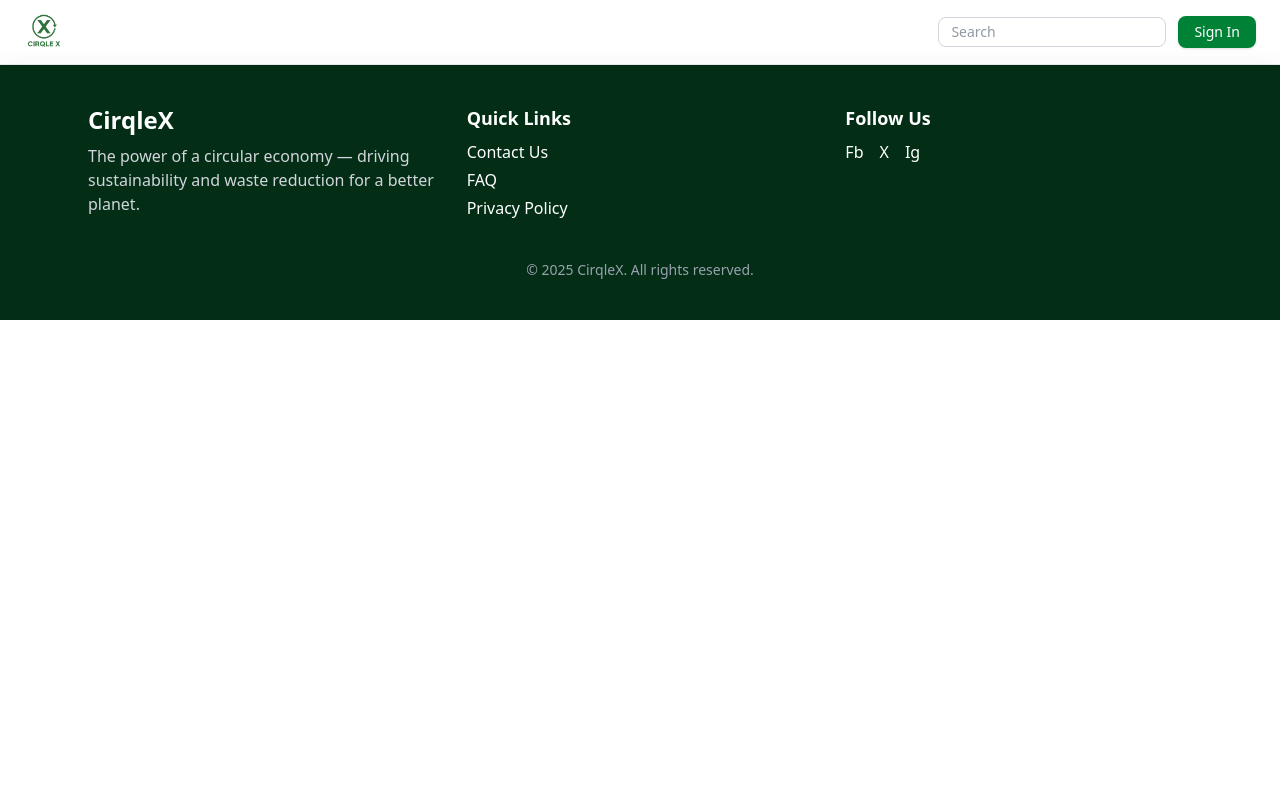
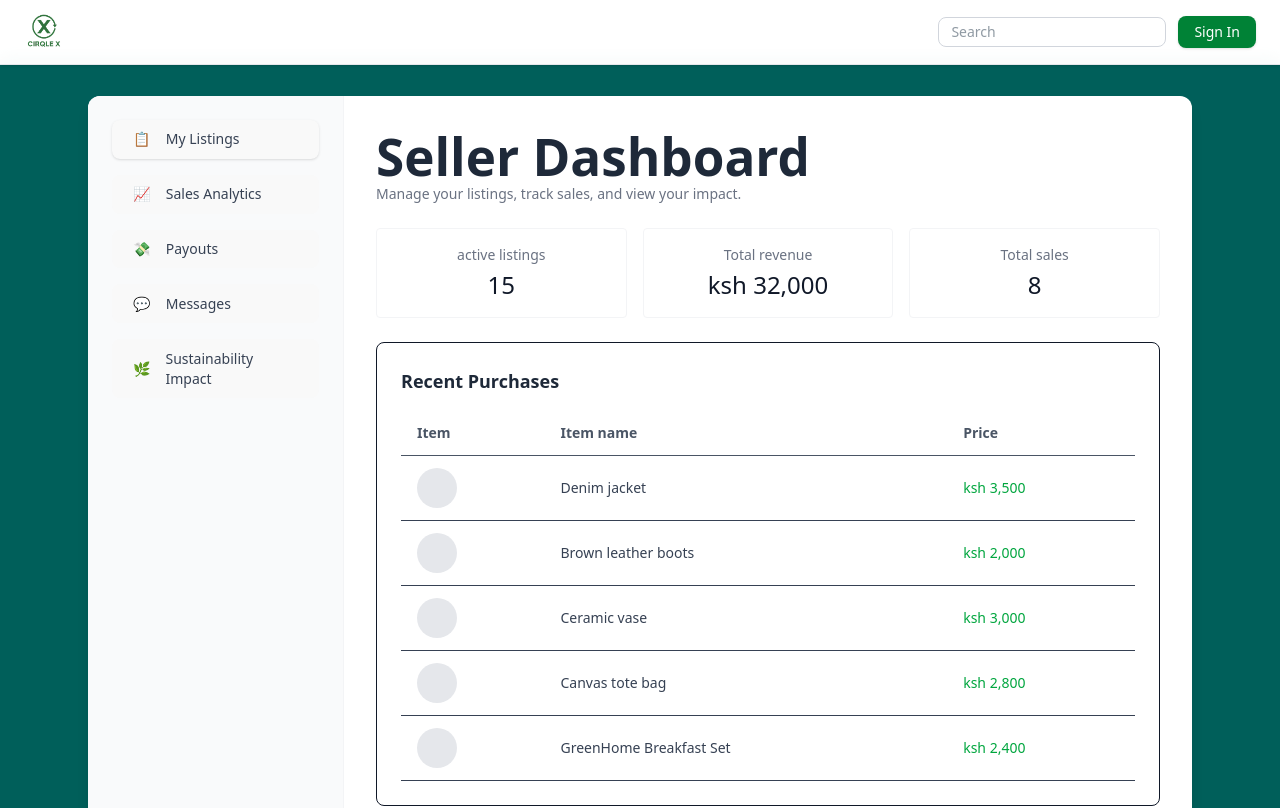
Before and after one commit to tronzee-star/cirqlex-group11project, a React (Vite) app in the folder client/: page /seller-dashboard in a window 1280 px wide. Shown: the top 808 px of the page. Built offline with nearby package versions, Linux system fonts and the light colour scheme.

Commit message:
edits sellerdashboard and adds routes to app.jsx

```diff
--- a/client/src/App.jsx
+++ b/client/src/App.jsx
@@ -3,6 +3,7 @@ import Navbar from "./components/shared/Navbar";
 import Footer from "./components/shared/Footer";
 import Home from './pages/Home';
 import BuyerDashboard from './pages/buyerDashboard';
+import SellerDashboard from './pages/sellerDashboard';
 import Shop from './pages/shop';
 import SignIn from "./pages/auth/SignIn";
 import SignUp from "./pages/auth/SignUp";
@@ -17,6 +18,7 @@ function App() {
         <Routes>
           <Route path="/" element={<Home />} />
           <Route path="/buyer-dashboard" element={<BuyerDashboard />} />
+          <Route path="/seller-dashboard" element={<SellerDashboard />} />
           <Route path="/shop" element={<Shop />} />
            <Route path="/about" element={<About />} />
           <Route path="/signin" element={<SignIn />} />
--- /dev/null
+++ b/client/src/pages/sellerDashboard.jsx
@@ -0,0 +1,111 @@
+
+import React from "react";
+
+const SellerDashboard = () => {
+	const listings = [
+		{ id: 1, item: "Denim jacket", price: "ksh 3,500", date: "2024-07-20" },
+		{ id: 2, item: "Brown leather boots", price: "ksh 2,000", date: "2024-07-15" },
+		{ id: 3, item: "Ceramic vase", price: "ksh 3,000", date: "2024-07-10" },
+		{ id: 4, item: "Canvas tote bag", price: "ksh 2,800", date: "2024-07-05" },
+		{ id: 5, item: "GreenHome Breakfast Set", price: "ksh 2,400", date: "2024-06-30" },
+	];
+
+	return (
+		<div className="min-h-screen bg-teal-800 text-gray-900 py-8">
+			<div className="max-w-6xl mx-auto px-6">
+				<div className="bg-white rounded-xl shadow-lg overflow-hidden flex">
+					{/* Left Sidebar */}
+					<aside className="w-64 bg-gray-50 border-r border-gray-100 p-6">
+						<nav className="space-y-4 text-sm text-gray-700">
+							<button className="w-full text-left flex items-center gap-3 px-3 py-2 rounded-lg bg-white shadow-sm">
+								<span className="inline-block w-6 text-center">📋</span>
+								<span>My Listings</span>
+							</button>
+							<button className="w-full text-left flex items-center gap-3 px-3 py-2 rounded-lg hover:bg-gray-100">
+								<span className="inline-block w-6 text-center">📈</span>
+								<span>Sales Analytics</span>
+							</button>
+							<button className="w-full text-left flex items-center gap-3 px-3 py-2 rounded-lg hover:bg-gray-100">
+								<span className="inline-block w-6 text-center">💸</span>
+								<span>Payouts</span>
+							</button>
+							<button className="w-full text-left flex items-center gap-3 px-3 py-2 rounded-lg hover:bg-gray-100">
+								<span className="inline-block w-6 text-center">💬</span>
+								<span>Messages</span>
+							</button>
+							<button className="w-full text-left flex items-center gap-3 px-3 py-2 rounded-lg hover:bg-gray-100">
+								<span className="inline-block w-6 text-center">🌿</span>
+								<span>Sustainability Impact</span>
+							</button>
+						</nav>
+					</aside>
+
+					{/* Main Content */}
+					<main className="flex-1 p-8">
+						<header className="mb-6">
+							<h1 className="text-2xl font-bold text-gray-800">Seller Dashboard</h1>
+							<p className="text-sm text-gray-500">Manage your listings, track sales, and view your impact.</p>
+						</header>
+
+						{/* Stats */}
+						<div className="flex gap-4 mb-6">
+							<div className="flex-1 bg-white border border-gray-100 rounded p-4 text-center">
+								<h3 className="text-sm text-gray-500 mb-1">active listings</h3>
+								<p className="text-2xl">15</p>
+							</div>
+							<div className="flex-1 bg-white border border-gray-100 rounded p-4 text-center">
+								<h3 className="text-sm text-gray-500 mb-1">Total revenue</h3>
+								<p className="text-2xl">ksh 32,000</p>
+							</div>
+							<div className="flex-1 bg-white border border-gray-100 rounded p-4 text-center">
+								<h3 className="text-sm text-gray-500 mb-1">Total sales</h3>
+								<p className="text-2xl">8</p>
+							</div>
+						</div>
+
+						{/* Recent Purchases Table */}
+						<section className="bg-white border rounded-lg p-6">
+							<h2 className="text-lg font-semibold text-gray-800 mb-4">Recent Purchases</h2>
+							<div className="overflow-x-auto">
+								<table className="w-full text-left">
+									<thead>
+										<tr className="text-sm text-gray-600 border-b">
+											<th className="py-3 px-4">Item</th>
+											<th className="py-3 px-4">Item name</th>
+											<th className="py-3 px-4">Price</th>
+										</tr>
+									</thead>
+									<tbody className="text-sm text-gray-700">
+										{listings.map((o, idx) => (
+											<tr key={idx} className="border-b hover:bg-gray-50">
+												<td className="py-3 px-4 align-middle">
+													<div className="w-10 h-10 bg-gray-200 rounded-full" />
+												</td>
+												<td className="py-3 px-4">{o.item}</td>
+												<td className="py-3 px-4 text-green-600">{o.price}</td>
+											</tr>
+										))}
+									</tbody>
+								</table>
+							</div>
+						</section>
+
+						{/* Environmental Impact Placeholder */}
+						<section className="mt-6 grid grid-cols-1 md:grid-cols-2 gap-4">
+							<div className="bg-white border rounded-lg p-6">
+								<h3 className="text-sm font-semibold text-gray-700">Environmental Impact</h3>
+								<p className="text-xs text-gray-500 mt-2">Summary of savings and impact from your listings and sales.</p>
+							</div>
+							<div className="bg-white border rounded-lg p-6">
+								<h3 className="text-sm font-semibold text-gray-700">Recommendations</h3>
+								<p className="text-xs text-gray-500 mt-2">Tips to further reduce environmental footprint for your listings.</p>
+							</div>
+						</section>
+					</main>
+				</div>
+			</div>
+		</div>
+	);
+};
+
+export default SellerDashboard;
```
